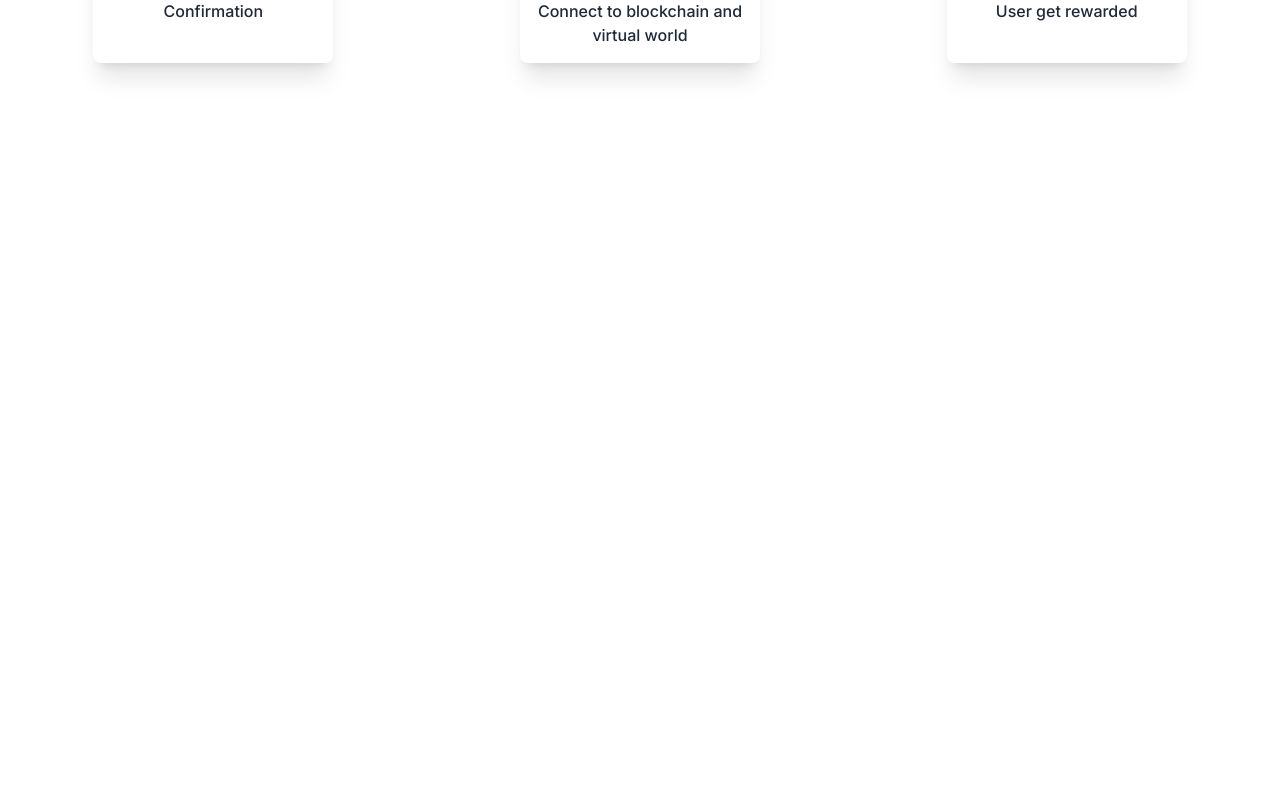
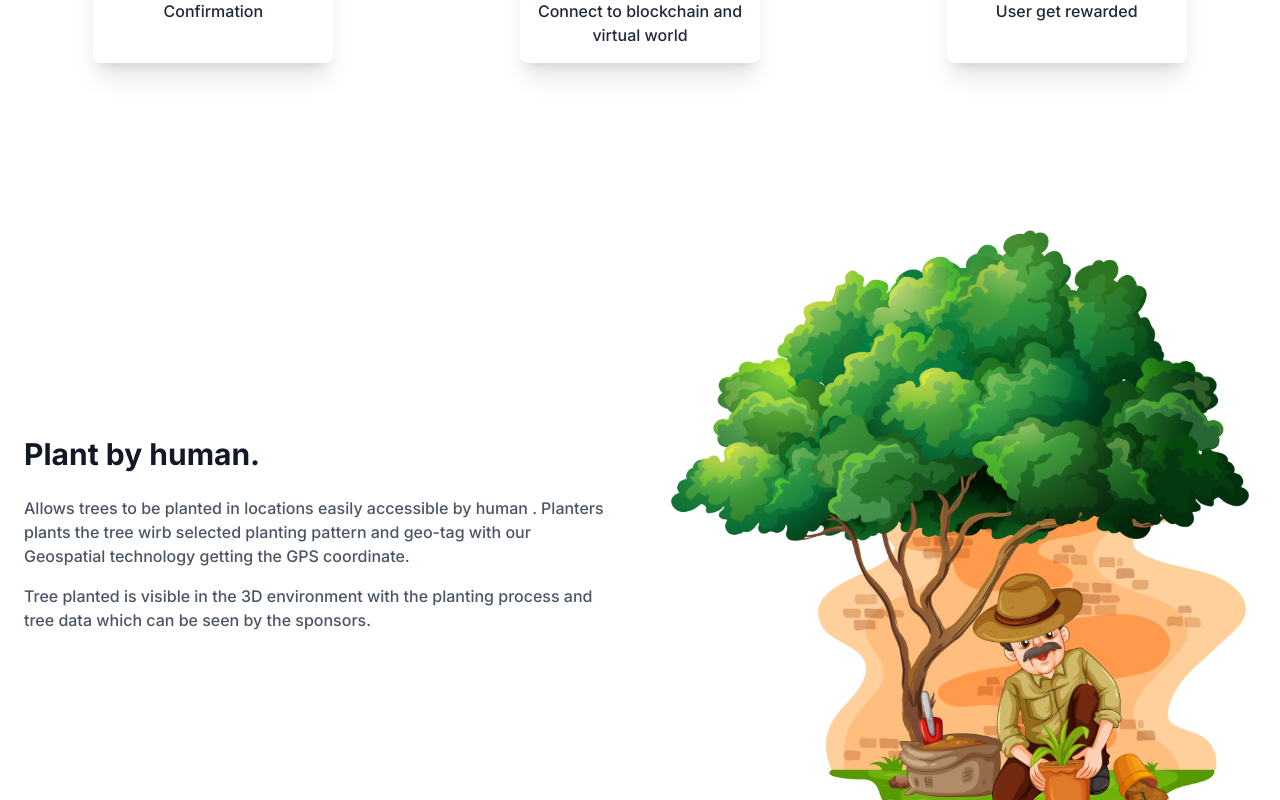
Before and after one commit to tohirbabs/Greeeth, a React (Vite) app: page / in a window 1280 px wide. Shown: the part 2000-2800 px from the top of the page. Before the commit the page ends 2159 px from the top, so only its background shows below. Built offline with nearby package versions, Linux system fonts and the light colour scheme.

Commit message:
✔ Added HumanPlant Component

```diff
--- a/src/App.jsx
+++ b/src/App.jsx
@@ -3,6 +3,7 @@ import './App.css';
 import Home from './components/Home';
 import Solution from './components/Solution';
 import HowItWorks from './components/HowItWorks';
+import PlantByHuman from './components/PlantByHuman';
 
 function App() {
   return (
@@ -10,6 +11,7 @@ function App() {
       <Home />
       <Solution />
       <HowItWorks />
+      <PlantByHuman />
     </div>
   );
 }
--- /dev/null
+++ b/src/components/PlantByHuman.jsx
@@ -0,0 +1,26 @@
+import React from 'react';
+import HumanPlanting from '../../assets/PlantByHuman.jpg';
+
+function PlantByHuman() {
+  return (
+    <div className="py-16 ">
+      <div className="container m-auto px-6 text-gray-800 md:px-12 xl:px-6">
+        <div className="space-y-6 md:space-y-0 md:flex md:gap-6 lg:items-center lg:gap-12">
+          <div className="space-y-6 md:7/12 lg:w-6/12 text-left">
+            <h2 className="text-2xl text-gray-900 font-bold md:text-3xl">Plant by human.</h2>
+            <div className="space-y-4">
+              <p className="text-gray-600">Allows trees to be planted in locations easily accessible by human . Planters plants the tree wirb selected planting pattern and geo-tag with our Geospatial technology getting the GPS coordinate.</p>
+              <p className="mt-4 text-gray-600">Tree planted is visible in the 3D environment with the planting process and tree data which can be seen by the sponsors.</p>
+            </div>
+          </div>
+          <div className="md:5/12 lg:w-6/12">
+            <img src={HumanPlanting} alt="Human planting tree" loading="lazy" />
+          </div>
+        </div>
+      </div>
+    </div>
+
+  );
+}
+
+export default PlantByHuman;
```
Also changed, not shown: assets/PlantByHuman.jpg (added).
